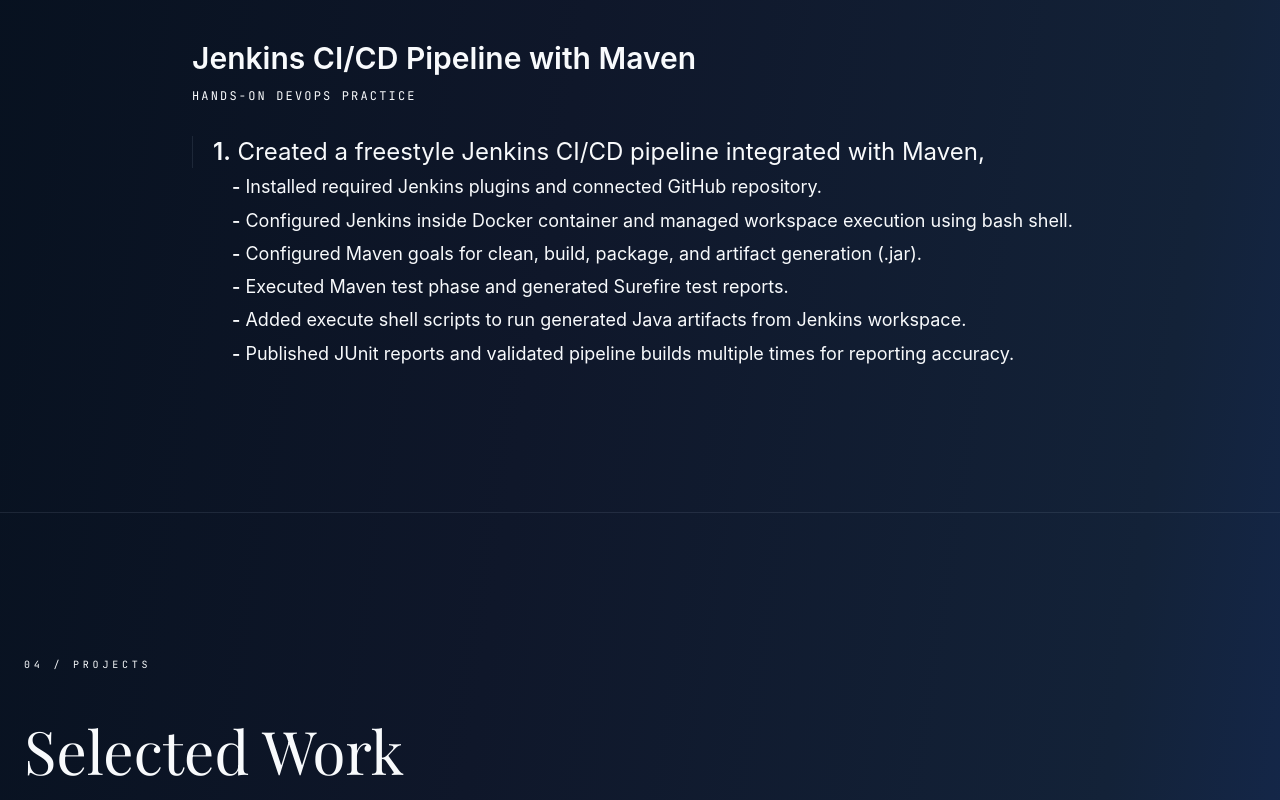
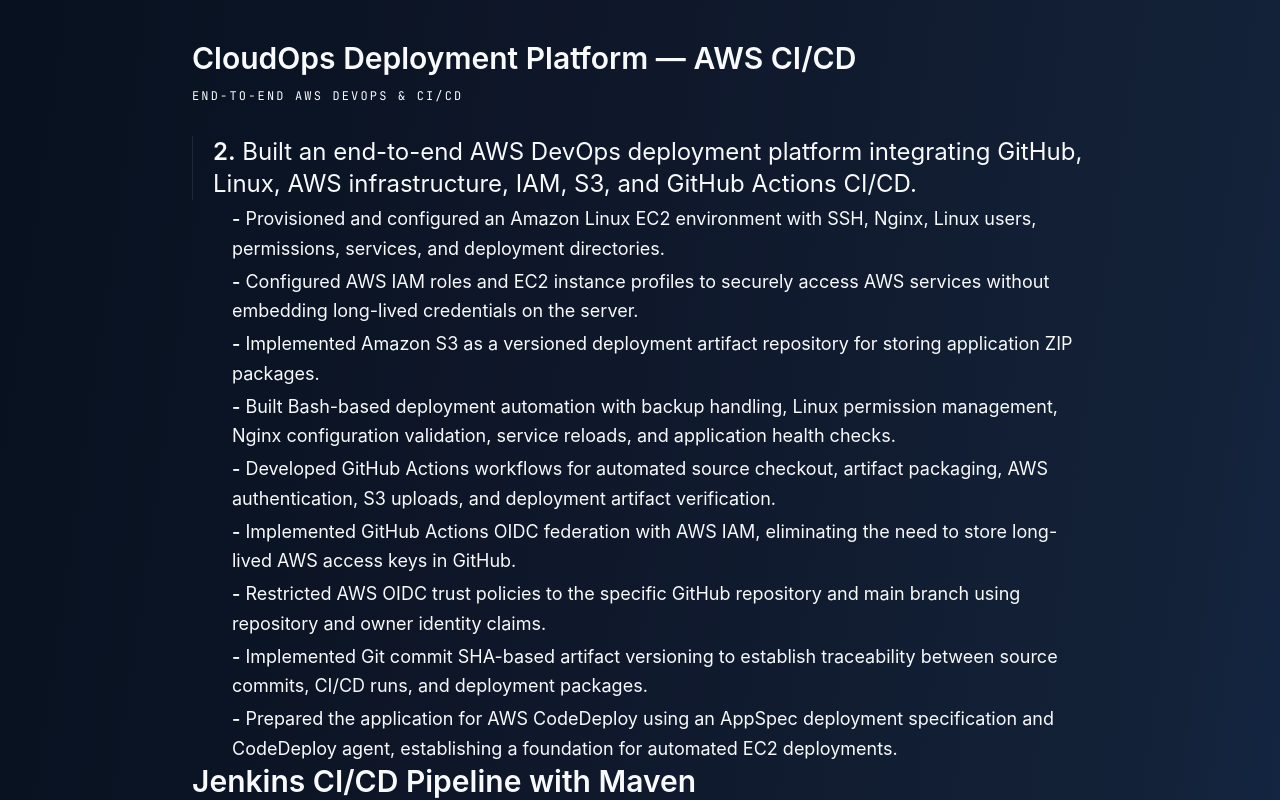
Before and after one commit to Tvmsasank/my-portfolio, a React (Vite) app: page / in a window 1280 px wide. Shown: the part 3600-4400 px from the top of the page. Built offline with nearby package versions, Linux system fonts and the light colour scheme; a web font is replaced by a local one.

Commit message:
added new upskill

```diff
--- a/src/App.tsx
+++ b/src/App.tsx
@@ -672,6 +672,83 @@ export default function App() {
               >
                 <div className="mb-8">
                   <h3 className="text-2xl md:text-3xl font-semibold text-foreground mb-3">
+                    CloudOps Deployment Platform — AWS CI/CD
+                  </h3>
+
+                  <p className="text-primary font-mono-label tracking-[0.18em] uppercase text-xs">
+                    End-to-End AWS DevOps & CI/CD
+                  </p>
+                </div>
+
+                <div className="space-y-5 text-muted-foreground text-base md:text-lg leading-relaxed">
+
+                  <div className="border-l border-primary/40 pl-5 mb-1 text-2xl">
+                    <span className="text-foreground font-semibold">2.</span>{" "}
+                    Built an end-to-end AWS DevOps deployment platform integrating GitHub,
+                    Linux, AWS infrastructure, IAM, S3, and GitHub Actions CI/CD.
+                  </div>
+
+                  <div className="pl-10 mb-1">
+                    <span className="text-foreground font-semibold">-</span>{" "}
+                    Provisioned and configured an Amazon Linux EC2 environment with SSH,
+                    Nginx, Linux users, permissions, services, and deployment directories.
+                  </div>
+
+                  <div className="pl-10 mb-1">
+                    <span className="text-foreground font-semibold">-</span>{" "}
+                    Configured AWS IAM roles and EC2 instance profiles to securely access
+                    AWS services without embedding long-lived credentials on the server.
+                  </div>
+
+                  <div className="pl-10 mb-1">
+                    <span className="text-foreground font-semibold">-</span>{" "}
+                    Implemented Amazon S3 as a versioned deployment artifact repository
+                    for storing application ZIP packages.
+                  </div>
+
+                  <div className="pl-10 mb-1">
+                    <span className="text-foreground font-semibold">-</span>{" "}
+                    Built Bash-based deployment automation with backup handling,
+                    Linux permission management, Nginx configuration validation,
+                    service reloads, and application health checks.
+                  </div>
+
+                  <div className="pl-10 mb-1">
+                    <span className="text-foreground font-semibold">-</span>{" "}
+                    Developed GitHub Actions workflows for automated source checkout,
+                    artifact packaging, AWS authentication, S3 uploads, and deployment
+                    artifact verification.
+                  </div>
+
+                  <div className="pl-10 mb-1">
+                    <span className="text-foreground font-semibold">-</span>{" "}
+                    Implemented GitHub Actions OIDC federation with AWS IAM,
+                    eliminating the need to store long-lived AWS access keys in GitHub.
+                  </div>
+
+                  <div className="pl-10 mb-1">
+                    <span className="text-foreground font-semibold">-</span>{" "}
+                    Restricted AWS OIDC trust policies to the specific GitHub repository
+                    and main branch using repository and owner identity claims.
+                  </div>
+
+                  <div className="pl-10 mb-1">
+                    <span className="text-foreground font-semibold">-</span>{" "}
+                    Implemented Git commit SHA-based artifact versioning to establish
+                    traceability between source commits, CI/CD runs, and deployment packages.
+                  </div>
+
+                  <div className="pl-10">
+                    <span className="text-foreground font-semibold">-</span>{" "}
+                    Prepared the application for AWS CodeDeploy using an AppSpec deployment
+                    specification and CodeDeploy agent, establishing a foundation for
+                    automated EC2 deployments.
+                  </div>
+
+                </div>
+
+                <div className="mb-8">
+                  <h3 className="text-2xl md:text-3xl font-semibold text-foreground mb-3">
                     Jenkins CI/CD Pipeline with Maven
                   </h3>
 
```
